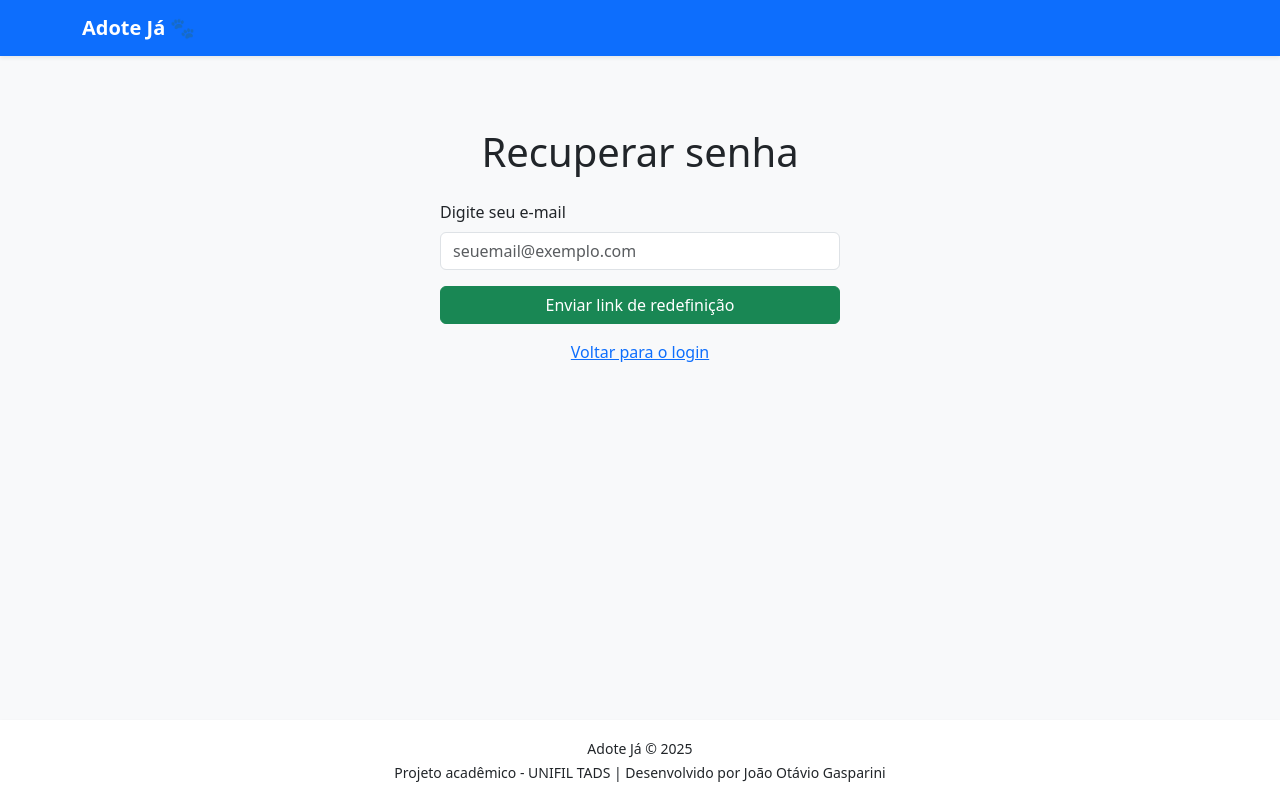
After one commit to JoaoOtavioGRS/Adote-Ja, a Flask app: page /esqueci_senha in a window 1280 px wide. The commit adds this page. Run offline with Flask 3, Linux system fonts and the light colour scheme; some libraries are stand-ins or nearby versions.

Commit message:
Função de Redefinir senha, enviando link de redefinição por email

```diff
--- a/app.py
+++ b/app.py
@@ -8,6 +8,8 @@ from datetime import datetime, timedelta
 import pytz
 import os, json
 from werkzeug.exceptions import RequestEntityTooLarge
+from flask_mail import Mail, Message
+from itsdangerous import URLSafeTimedSerializer
 
 EXTENSOES_PIL = {
     'jpg': 'JPEG',
@@ -21,9 +23,12 @@ EXTENSOES_PIL = {
 }
 
 app = Flask(__name__)
-app.secret_key = 'sua_chave_secreta_aqui'
+app.secret_key = 'u8Jk2f9Pq4vXz7MnB1yR3sT5aL0wQeU6'
 # Limite máximo de upload: 2 MB (ajuste conforme desejar)
 app.config['MAX_CONTENT_LENGTH'] = 2 * 1024 * 1024  # 2MB
+
+# Criar um serializer com uma chave secreta do Flask
+s = URLSafeTimedSerializer(app.secret_key)
 
 # Aqui você cola o tratamento do erro
 @app.errorhandler(RequestEntityTooLarge)
@@ -44,6 +49,16 @@ app.config['UPLOAD_FOLDER_USUARIO'] = os.path.join('static', 'fotos_perfil')
 os.makedirs(app.config['UPLOAD_FOLDER_USUARIO'], exist_ok=True)
 app.config['UPLOAD_FOLDER_ANIMAL'] = os.path.join('static', 'uploads/img_animais/')
 os.makedirs(app.config['UPLOAD_FOLDER_ANIMAL'], exist_ok=True)
+
+# Configurações de e-mail (usando Gmail)
+app.config['MAIL_SERVER'] = 'smtp.gmail.com'
+app.config['MAIL_PORT'] = 587
+app.config['MAIL_USE_TLS'] = True
+app.config['MAIL_USERNAME'] = 'adotejapet@gmail.com'
+app.config['MAIL_PASSWORD'] = 'juvmlfxotammqzao'
+app.config['MAIL_DEFAULT_SENDER'] = ('Adote-Já', 'adotejapet@gmail.com')
+
+mail = Mail(app)
 
 db = SQLAlchemy(app)
 
@@ -200,6 +215,57 @@ def cadastrar():
         estados=estados_lista,
         cidades_por_estado=cidades_por_estado
     )
+
+@app.route('/esqueci_senha', methods=['GET', 'POST'])
+def esqueci_senha():
+    if request.method == 'POST':
+        email = request.form.get('email')
+        usuario = Usuario.query.filter_by(email=email).first()
+        if usuario:
+            token = s.dumps(email, salt='recuperar-senha')
+            link = url_for('redefinir_senha', token=token, _external=True)
+
+            msg = Message(
+                subject="Redefinição de senha Adote-Já",
+                recipients=[email],
+                body=f"Clique no link para redefinir sua senha: {link}"
+            )
+            mail.send(msg)
+
+            # Independentemente de existir ou não, mostrar a mensagem
+            flash("Se o e-mail estiver cadastrado, você receberá instruções para redefinir a senha.", "info")
+            return redirect(url_for('login'))
+
+    return render_template('esqueci_senha.html')
+
+@app.route('/redefinir_senha/<token>', methods=['GET', 'POST'])
+def redefinir_senha(token):
+    try:
+        email = s.loads(token, salt='recuperar-senha', max_age=3600)
+    except Exception:
+        flash("O link é inválido ou expirou.", "danger")
+        return redirect(url_for('login'))
+
+    if request.method == 'POST':
+        nova_senha = request.form.get('senha')
+        confirmar_senha = request.form.get('confirmar_senha')
+
+        if nova_senha != confirmar_senha:
+            flash("As senhas não coincidem.", "danger")
+            # Renderiza o template novamente sem redirecionar
+            return render_template('redefinir_senha.html', token=token)
+
+        usuario = Usuario.query.filter_by(email=email).first()
+        if usuario:
+            usuario.senha = generate_password_hash(nova_senha)
+            db.session.commit()
+            flash("Senha redefinida com sucesso! Faça login com a nova senha.", "success")
+            return redirect(url_for('login'))
+        else:
+            flash("Usuário não encontrado.", "danger")
+            return redirect(url_for('login'))
+
+    return render_template('redefinir_senha.html', token=token)
 
 # ROTAS DE LOGIN E LOGOUT
 @app.route('/login', methods=['GET', 'POST'])
--- a/requirements.txt
+++ b/requirements.txt
@@ -4,3 +4,5 @@ Werkzeug==2.3.8
 pillow==10.1.0
 pytz==2025.7
 PyMySQL==1.1.1
+Flask-Mail==0.9.1
+itsdangerous==2.2.2
--- a/templates/base.html
+++ b/templates/base.html
@@ -39,7 +39,7 @@
                 <span class="navbar-toggler-icon"></span>
             </button>
 
-            {% if request.endpoint not in ['login', 'cadastrar'] %}
+            {% if request.endpoint not in ['login', 'cadastrar', 'esqueci_senha', 'redefinir_senha'] %}
             <div class="collapse navbar-collapse" id="navbarContent">
                 <ul class="navbar-nav me-auto mb-2 mb-lg-0">
 
--- /dev/null
+++ b/templates/esqueci_senha.html
@@ -0,0 +1,24 @@
+{% extends "base.html" %}
+
+{% block title %}Esqueci minha senha{% endblock %}
+
+{% block content %}
+<div class="container py-5">
+    <h1 class="mb-4 text-center">Recuperar senha</h1>
+
+    <form method="POST" class="mx-auto" style="max-width: 400px;">
+        <div class="mb-3">
+            <label for="email" class="form-label">Digite seu e-mail</label>
+            <input type="email" class="form-control" id="email" name="email" placeholder="seuemail@exemplo.com" required>
+        </div>
+
+        <div class="d-grid">
+            <button type="submit" class="btn btn-success">Enviar link de redefinição</button>
+        </div>
+    </form>
+
+    <div class="text-center mt-3">
+        <a href="{{ url_for('login') }}">Voltar para o login</a>
+    </div>
+</div>
+{% endblock %}
--- a/templates/login.html
+++ b/templates/login.html
@@ -22,6 +22,10 @@
         </div>
     </form>
 
+    <div class="text-center mt-2">
+    <a href="{{ url_for('esqueci_senha') }}">Esqueci minha senha</a>
+</div>
+
     <div class="text-center mt-3">
         <a href="{{ url_for('cadastrar') }}" class="btn btn-secondary">Cadastrar</a>
     </div>
```
Also changed, not shown: templates/redefinir_senha.html (added, +40 -0 lines).
